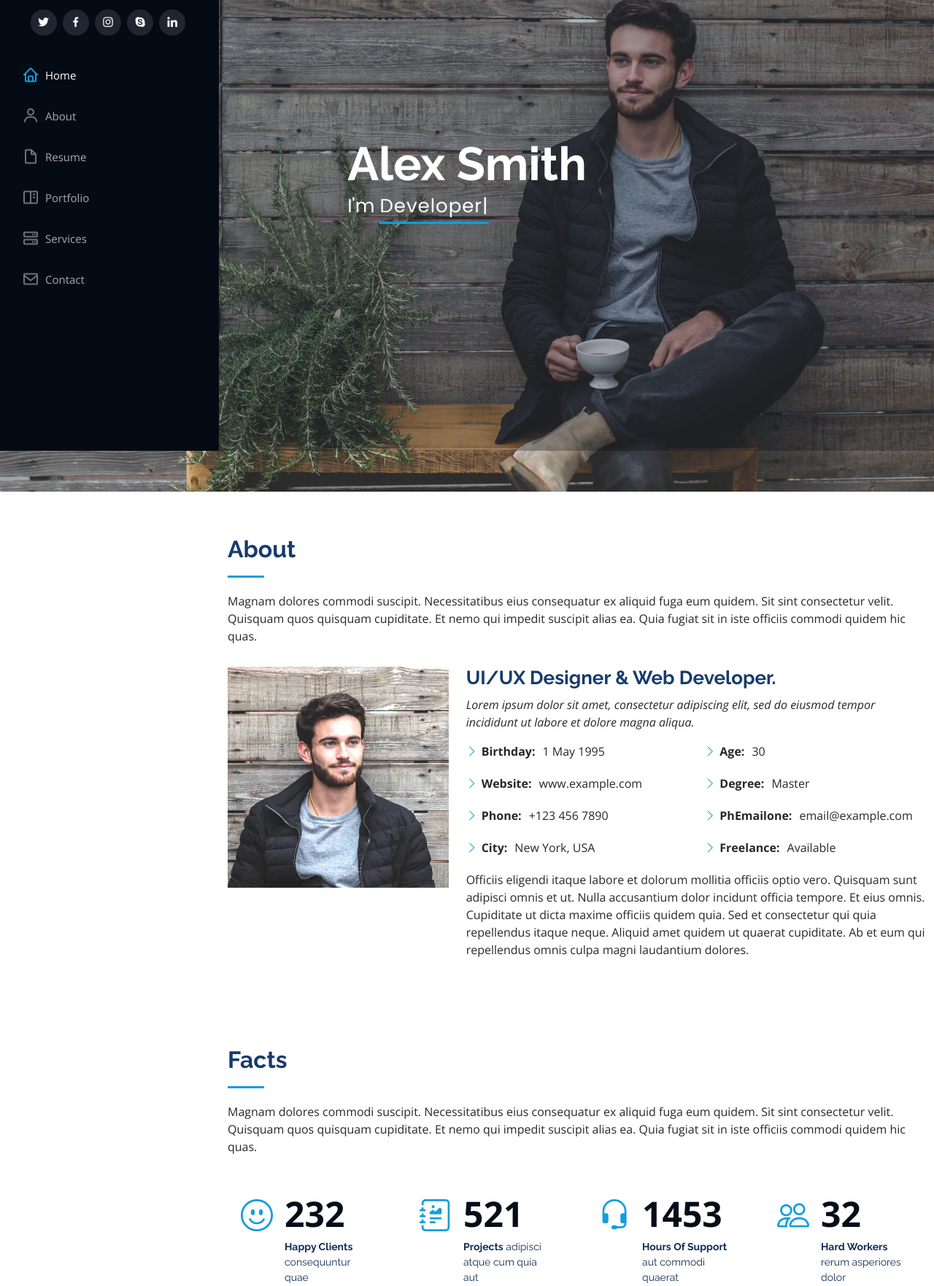
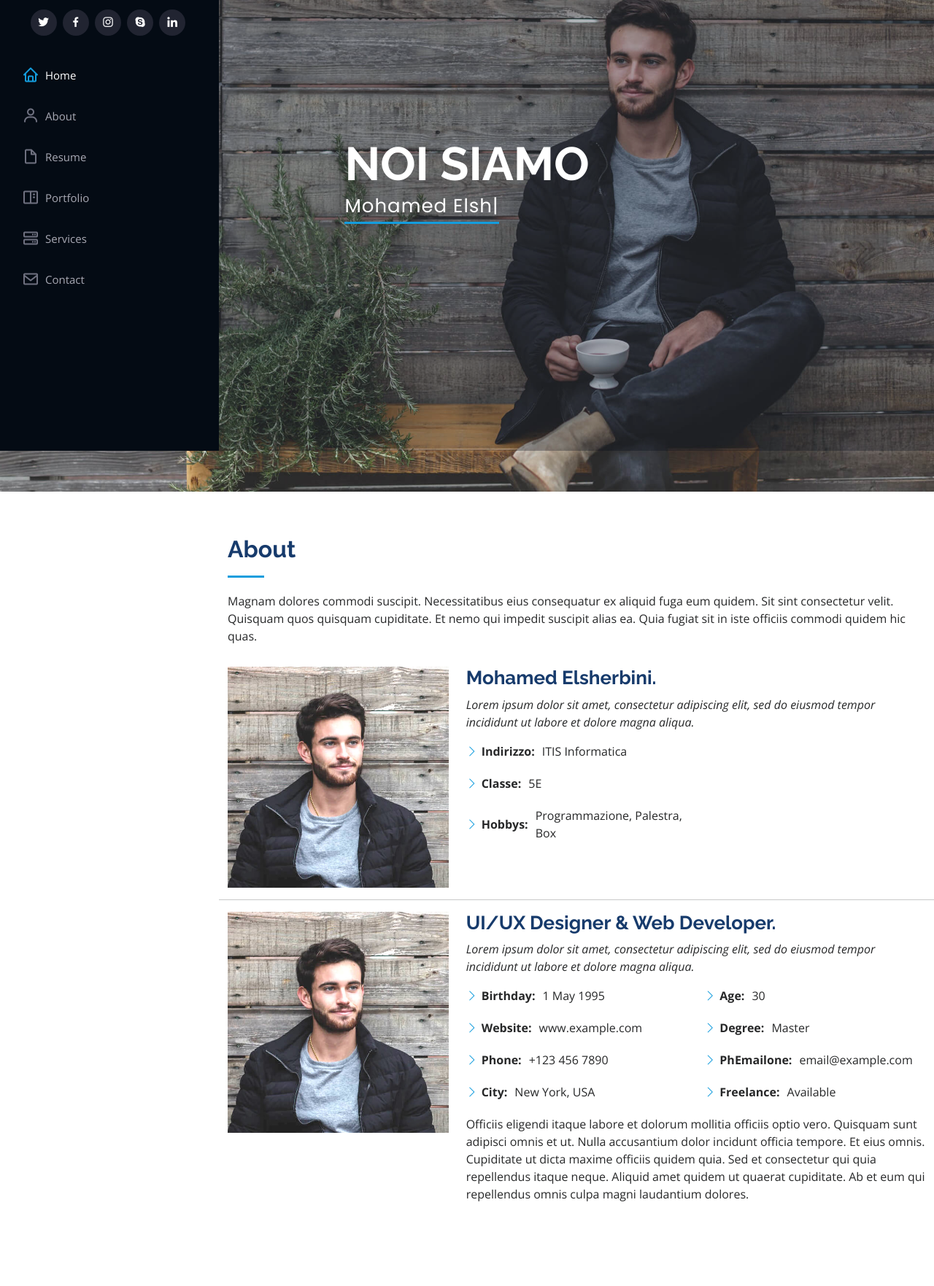
Before and after one commit to Krieg2065/sitoPersonaleGalvani, a Flask app: page / in a window 1280 px wide. Shown: the part 182-1945 px from the top of the page at 73% size. Run offline with Flask 2, Linux system fonts and the light colour scheme; some libraries are stand-ins or nearby versions.

Commit message:
da modificare

```diff
--- a/Flask/website/templates/base.html
+++ b/Flask/website/templates/base.html
@@ -93,8 +93,8 @@
   <!-- ======= Hero Section ======= -->
   <section id="hero" class="d-flex flex-column justify-content-center align-items-center">
     <div class="hero-container" data-aos="fade-in">
-      <h1>Alex Smith</h1>
-      <p>I'm <span class="typed" data-typed-items="Designer, Developer, Freelancer, Photographer"></span></p>
+      <h1>NOI SIAMO</h1>
+      <p> <span class="typed" data-typed-items="Riccardo Wilson, Mohamed Elsherbini "></span></p>
     </div>
   </section><!-- End Hero -->
 
@@ -108,6 +108,36 @@
           <h2>About</h2>
           <p>Magnam dolores commodi suscipit. Necessitatibus eius consequatur ex aliquid fuga eum quidem. Sit sint consectetur velit. Quisquam quos quisquam cupiditate. Et nemo qui impedit suscipit alias ea. Quia fugiat sit in iste officiis commodi quidem hic quas.</p>
         </div>
+
+        <div class="row">
+          <div class="col-lg-4" data-aos="fade-right">
+            <img src="assets/img/profile-img.jpg" class="img-fluid" alt="">
+          </div>
+          <div class="col-lg-8 pt-4 pt-lg-0 content" data-aos="fade-left">
+            <h3>Mohamed Elsherbini.</h3>
+            <p class="fst-italic">
+              Lorem ipsum dolor sit amet, consectetur adipiscing elit, sed do eiusmod tempor incididunt ut labore et dolore
+              magna aliqua.
+            </p>
+            <div class="row">
+              <div class="col-lg-6">
+                <ul>
+                  <li><i class="bi bi-chevron-right"></i> <strong>Indirizzo:</strong> <span>ITIS Informatica</span></li>
+                  <li><i class="bi bi-chevron-right"></i> <strong>Classe:</strong> <span>5E</span></li>
+                  <li><i class="bi bi-chevron-right"></i> <strong>Hobbys:</strong> <span>Programmazione, Palestra, Box</span></li>
+                </ul>
+              </div>
+            </div>
+            <p>
+
+            </p>
+          </div>
+        </div>
+
+      </div>
+      <hr>
+      <div class="container">
+
 
         <div class="row">
           <div class="col-lg-4" data-aos="fade-right">
```
